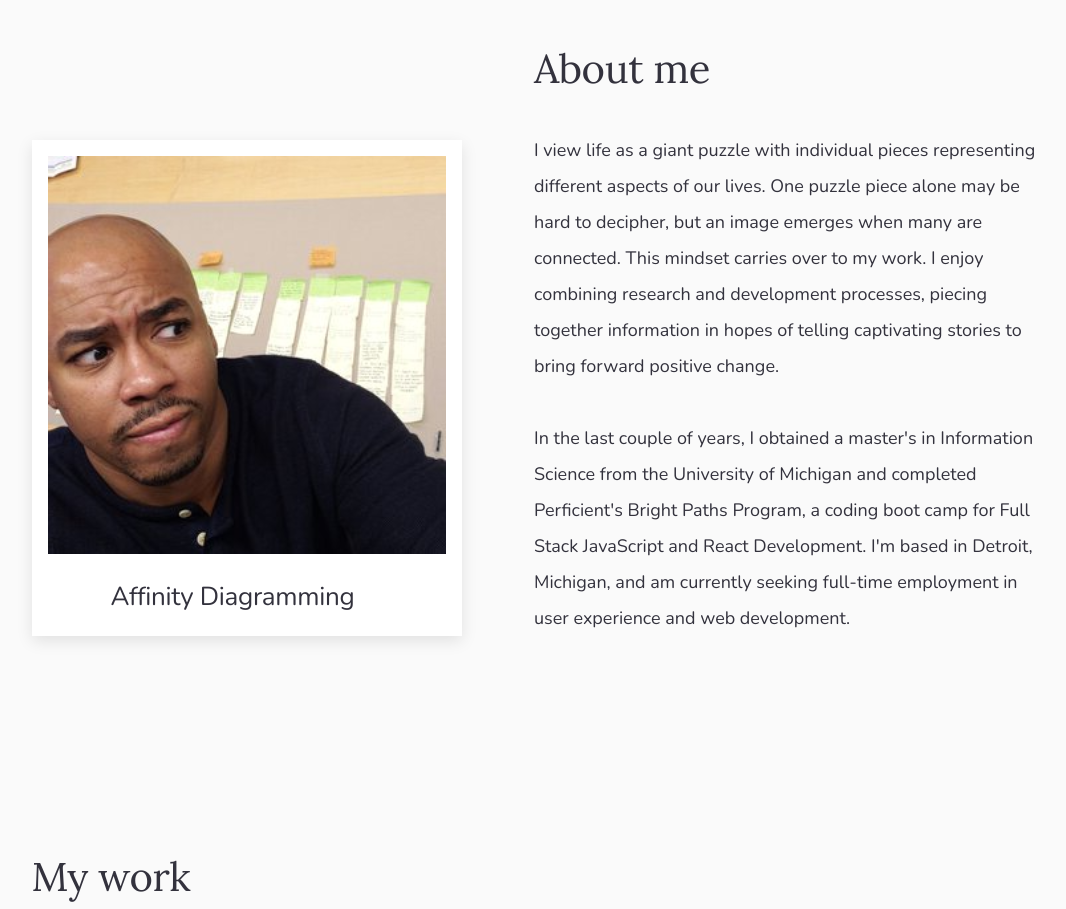
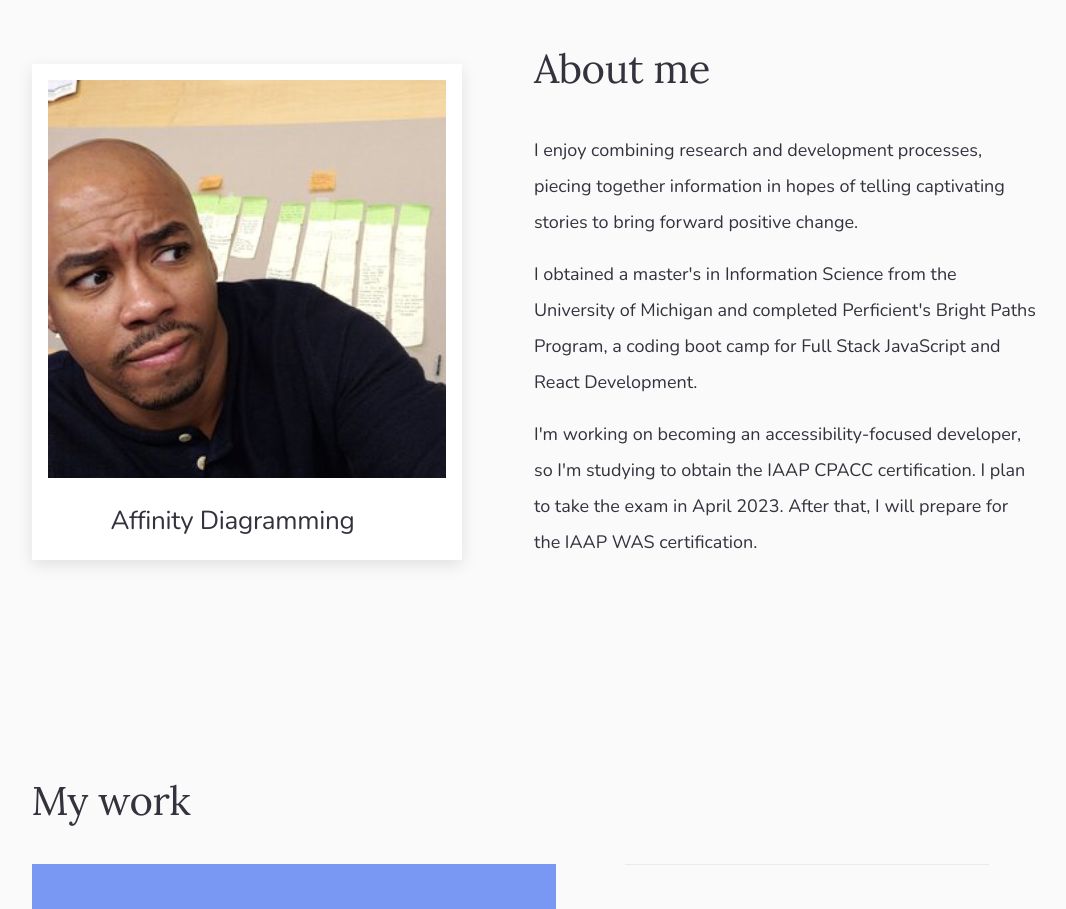
Before and after one commit to MSPayneII/nextjs-portfolio2023, a Next.js app: page / in a window 1280 px wide. Shown: the part 880-1789 px from the top of the page, without its empty margins (106-1172 px from the left). Built offline with nearby package versions, Linux system fonts and the light colour scheme.

Commit message:
updating about me section

```diff
--- a/components/homepage/about.js
+++ b/components/homepage/about.js
@@ -16,20 +16,21 @@ const About = () => {
       </div>
       <section className="about-me-text">
         <h2 className="primary-secondary-header about-me-title">About me</h2>
-        <p className="about-me-description">
-          I view life as a giant puzzle with individual pieces representing
-          different aspects of our lives. One puzzle piece alone may be hard to
-          decipher, but an image emerges when many are connected. This mindset
-          carries over to my work. I enjoy combining research and development
-          processes, piecing together information in hopes of telling
-          captivating stories to bring forward positive change.
-          <br />
-          <br />
-          In the last couple of years, I obtained a master's in Information
-          Science from the University of Michigan and completed Perficient's
-          Bright Paths Program, a coding boot camp for Full Stack JavaScript and
-          React Development. I'm based in Detroit, Michigan, and am currently
-          seeking full-time employment in user experience and web development.
+        <p className="pos-margin-bottom-1">
+          I enjoy combining research and development processes, piecing together
+          information in hopes of telling captivating stories to bring forward
+          positive change.
+        </p>
+        <p className="pos-margin-bottom-1">
+          I obtained a master's in Information Science from the University of
+          Michigan and completed Perficient's Bright Paths Program, a coding
+          boot camp for Full Stack JavaScript and React Development.
+        </p>
+        <p>
+          I'm working on becoming an accessibility-focused developer, so I'm
+          studying to obtain the IAAP CPACC certification. I plan to take the
+          exam in April 2023. After that, I will prepare for the IAAP WAS
+          certification.
         </p>
       </section>
     </div>
```
Also changed, not shown: data/dev-projects.js (+22 -3 lines), public/assets/dev-project-thumbnails/multi-step-form-thumb.png (added).
